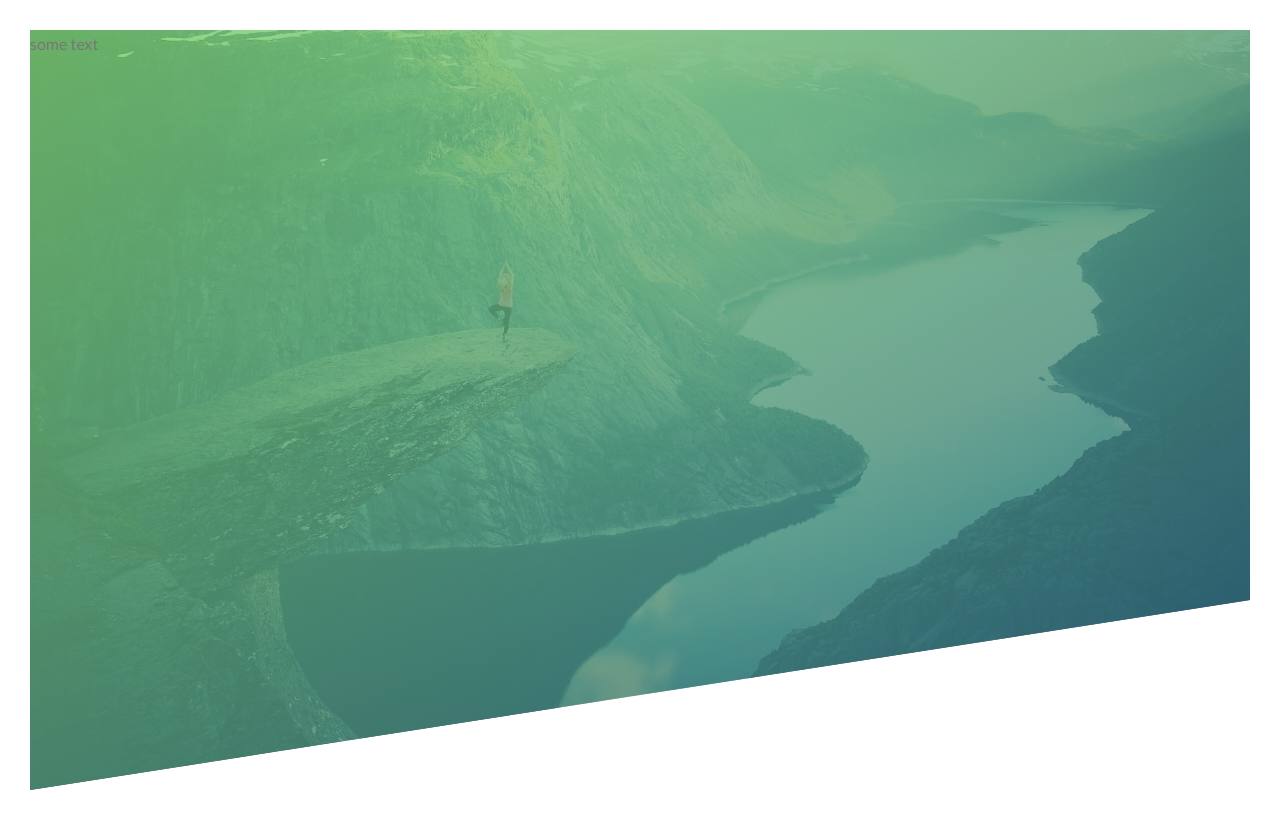
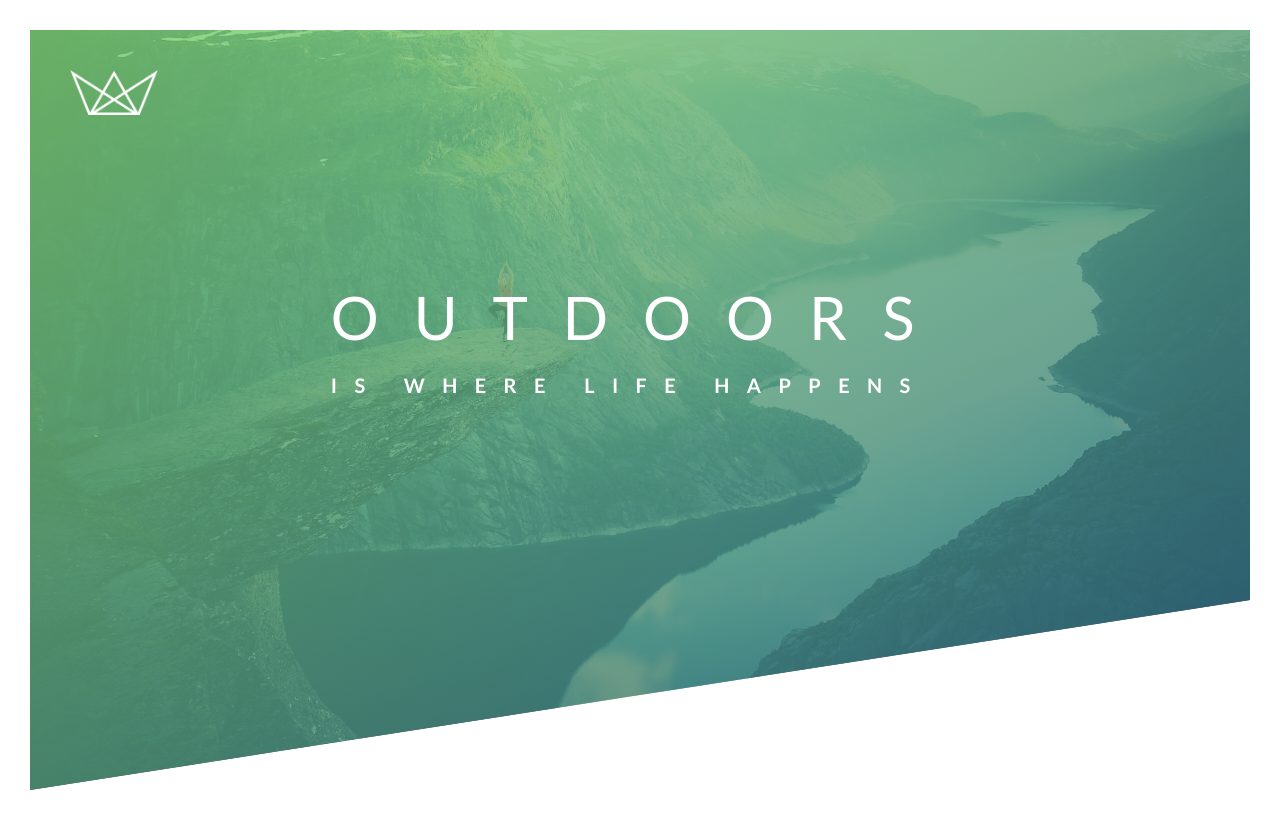
Before and after one commit to Mattkvls/natours_css_advanced, a plain HTML site: page Natours/starter/index.html in a window 1280 px wide. Drawn offline with Linux system fonts and the light colour scheme; files that its build step writes are made by us from their sources.

Commit message:
add the headings and center them with css

```diff
--- a/Natours/starter/css/style.css
+++ b/Natours/starter/css/style.css
@@ -30,4 +30,41 @@ body{
 
     /*clip-path*/
     clip-path: polygon(0 0,100% 0, 100% 75%, 0 100%);
+    position: relative;
 }
+
+.logo-box{
+    position: absolute;
+    top: 40px;
+    left: 40px;
+}
+.logo{
+    height: 45px;
+}
+
+.heading-primary{
+    color: #fff;
+    text-transform: uppercase;
+}
+
+.heading-primary-main{
+    display: block;/*force a line brake to the spans*/
+    font-size: 60px;
+    font-weight: 400;
+    letter-spacing: 35px;
+}
+.heading-primary-sub{
+    display: block;/*force a line brake to the spans*/
+    font-size: 20px;
+    font-weight: 700;
+    letter-spacing: 17.4px;
+}
+
+.text-box{
+    /*center all the text in the header that we placed in a container.text-box */
+    position: absolute;
+    top:40%;/*in relation to the parent element */
+    left:50%;
+    transform: translate(-50%,-50%);/*in relation to itself*/
+    /*shifts the text to the middle of itself*/
+}
--- a/Natours/starter/index.html
+++ b/Natours/starter/index.html
@@ -14,7 +14,15 @@
     </head>
     <body>
         <header class="header">
-            some text
+            <div class="logo-box">
+                <img src="./img/logo-white.png" alt="logo" class="logo">
+            </div>
+            <div class="text-box">
+                <h1 class="heading-primary">
+                    <span class="heading-primary-main">Outdoors</span>
+                    <span class="heading-primary-sub">is where life happens</span>
+                </h1>
+            </div>
         </header>
 
     </body>
```
